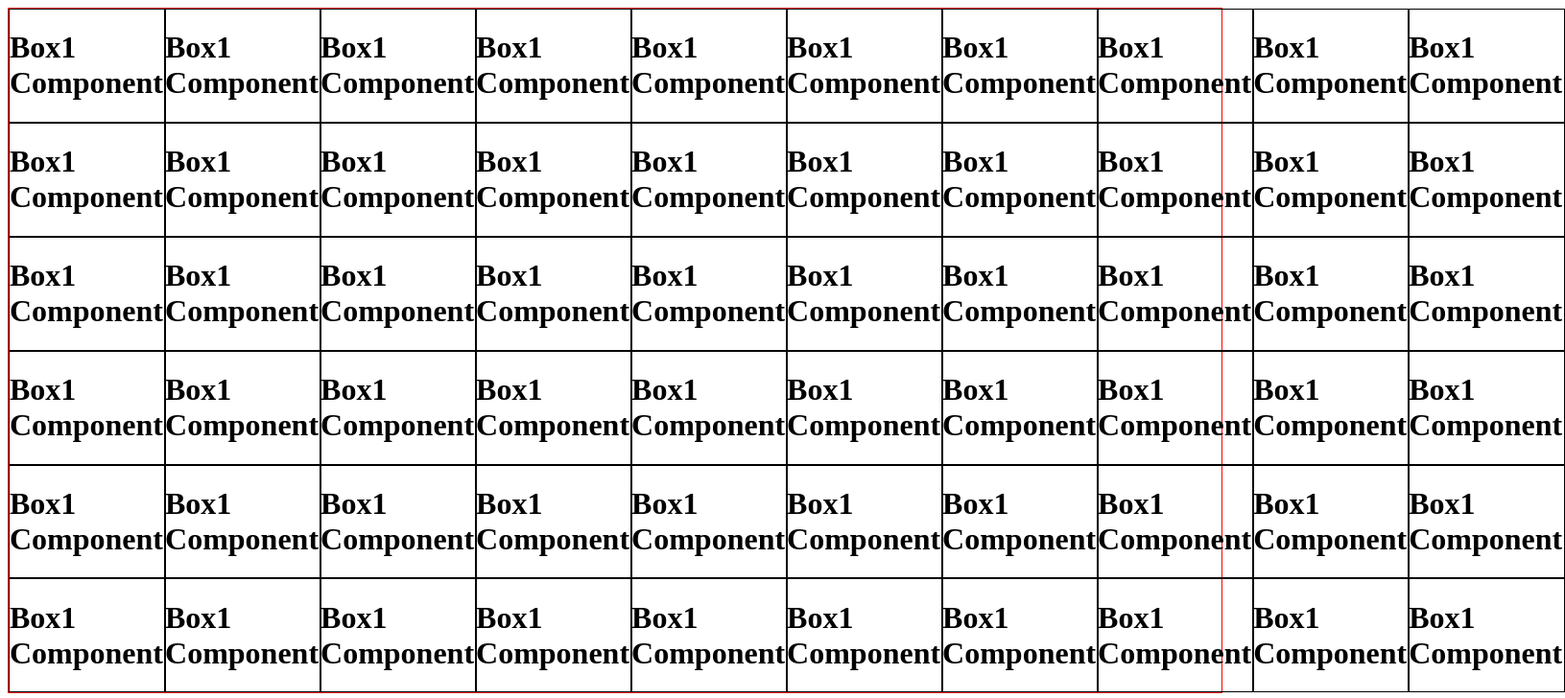
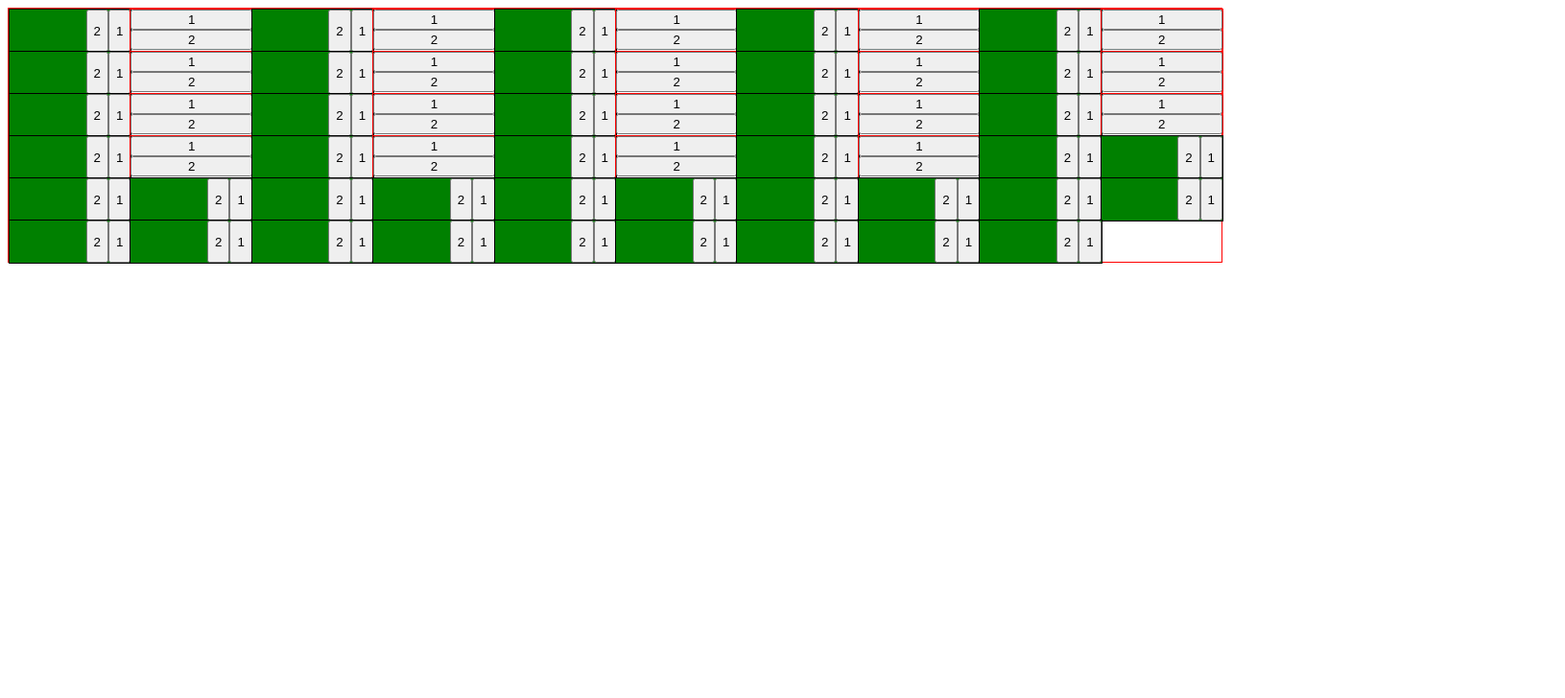
Before and after one commit to neliaterrazas/test1, a React (Create React App) app: page / in a window 1280 px wide. Shown: the top 728 px of the page at 96% size, 1631 px wide, since content can reach past the window. Built offline with nearby package versions, Linux system fonts and the light colour scheme.

Commit message:
add buttons and basic styling

```diff
--- a/src/App.css
+++ b/src/App.css
@@ -18,9 +18,23 @@
 
 
 .BoxOne {
+    display: flex;
+    flex-direction: row-reverse;
+    min-width: 100%;
+    min-height: 100%;
+    border: 1px solid black;
+    background-color: green;
+}
+
+.BoxTwo {
+    display: flex;
+    flex-direction: column;
+    height: 100%;
+    min-width: 100%;
+    border: 1px solid red;
+}
+
+.buttonOne button {
+    color: blue;
     width: 100%;
-    border: 1px solid black;
 }
-.BoxOne:nth-child(even){
-    background-color: red;
-}
--- a/src/App.js
+++ b/src/App.js
@@ -2,6 +2,7 @@
 import React from 'react';
 import './App.css';
 import BoxOne from '../src/components/BoxOne';
+import BoxTwo from '../src/components/BoxTwo';
 
 
 class App extends React.Component{
@@ -9,44 +10,43 @@ class App extends React.Component{
       return (
           <div className="grid-container">
               <BoxOne/>
+              <BoxTwo/>
               <BoxOne/>
+              <BoxTwo/>
               <BoxOne/>
+              <BoxTwo/>
               <BoxOne/>
+              <BoxTwo/>
               <BoxOne/>
+              <BoxTwo/>
               <BoxOne/>
+              <BoxTwo/>
               <BoxOne/>
+              <BoxTwo/>
               <BoxOne/>
+              <BoxTwo/>
               <BoxOne/>
+              <BoxTwo/>
               <BoxOne/>
+              <BoxTwo/>
               <BoxOne/>
+              <BoxTwo/>
               <BoxOne/>
+              <BoxTwo/>
               <BoxOne/>
+              <BoxTwo/>
               <BoxOne/>
+              <BoxTwo/>
               <BoxOne/>
+              <BoxTwo/>
               <BoxOne/>
+              <BoxTwo/>
               <BoxOne/>
+              <BoxTwo/>
               <BoxOne/>
+              <BoxTwo/>
               <BoxOne/>
-              <BoxOne/>
-              <BoxOne/>
-              <BoxOne/>
-              <BoxOne/>
-              <BoxOne/>
-              <BoxOne/>
-              <BoxOne/>
-              <BoxOne/>
-              <BoxOne/>
-              <BoxOne/>
-              <BoxOne/>
-              <BoxOne/>
-              <BoxOne/>
-              <BoxOne/>
-              <BoxOne/>
-              <BoxOne/>
-              <BoxOne/>
-              <BoxOne/>
-              <BoxOne/>
-              <BoxOne/>
+              <BoxTwo/>
               <BoxOne/>
               <BoxOne/>
               <BoxOne/>
--- a/src/components/BoxOne.jsx
+++ b/src/components/BoxOne.jsx
@@ -2,15 +2,20 @@ import React from 'react';
 import '../App.css';
 
 
-function BoxOne() {
-    return (
-        <div>
-            <div className="BoxOne">
-                <h1>Box1 Component</h1>
+class BoxOne extends React.Component {
+
+    render(){
+        return (
+            <div>
+                <div className="BoxOne">
+                    <button className="buttonOne">1</button>
+                    <button>2</button>
+                </div>
             </div>
-        </div>
-    );
 
+        );
+    }
 }
 
+
 export default BoxOne;
--- /dev/null
+++ b/src/components/BoxTwo.jsx
@@ -0,0 +1,15 @@
+import React from 'react';
+import '../App.css';
+
+class BoxTwo extends React.Component {
+    render(){
+        return (
+            <div className="BoxTwo">
+                <button>1</button>
+                <button>2</button>
+            </div>
+        );
+    }
+}
+
+export default BoxTwo;
```
